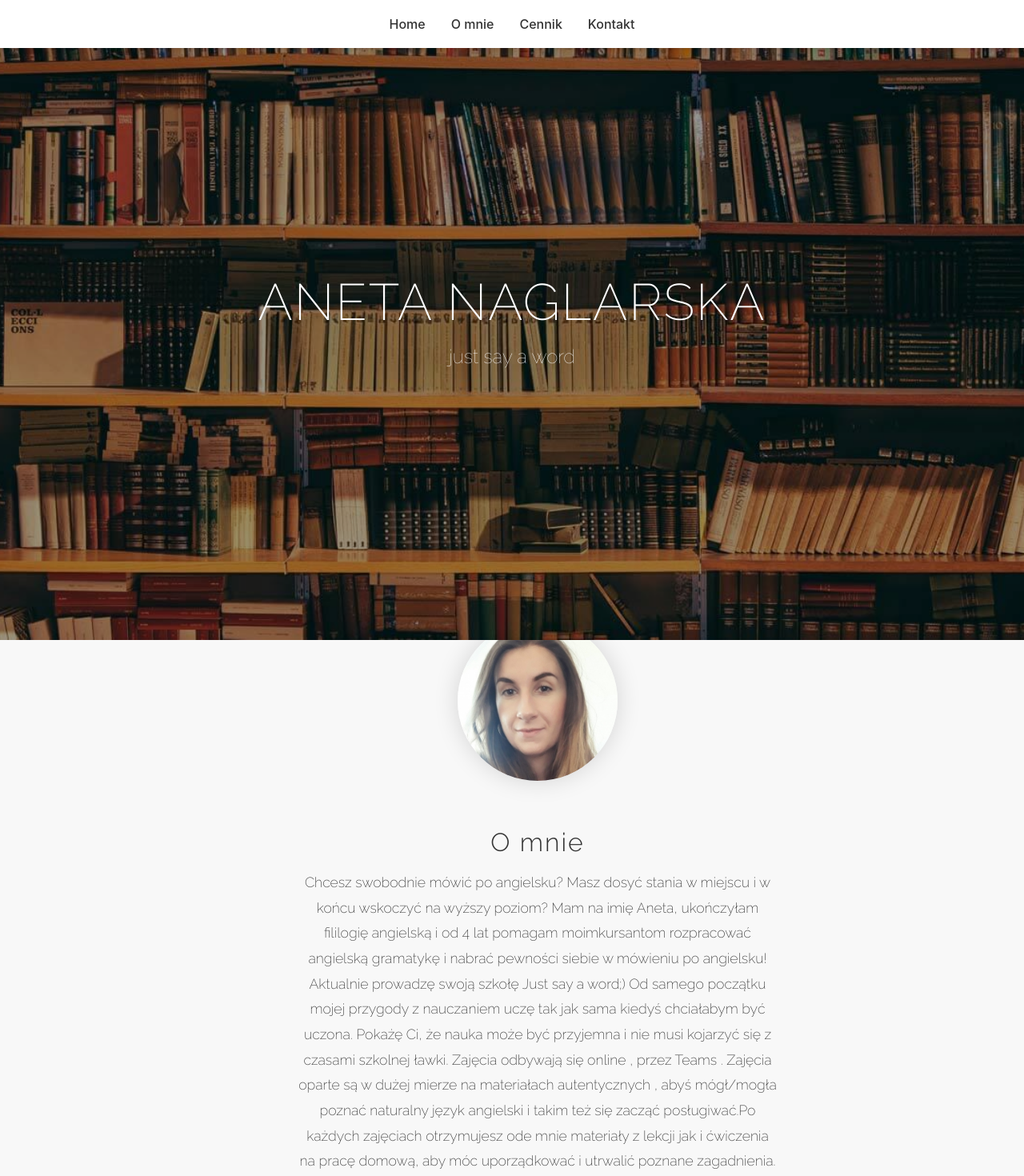
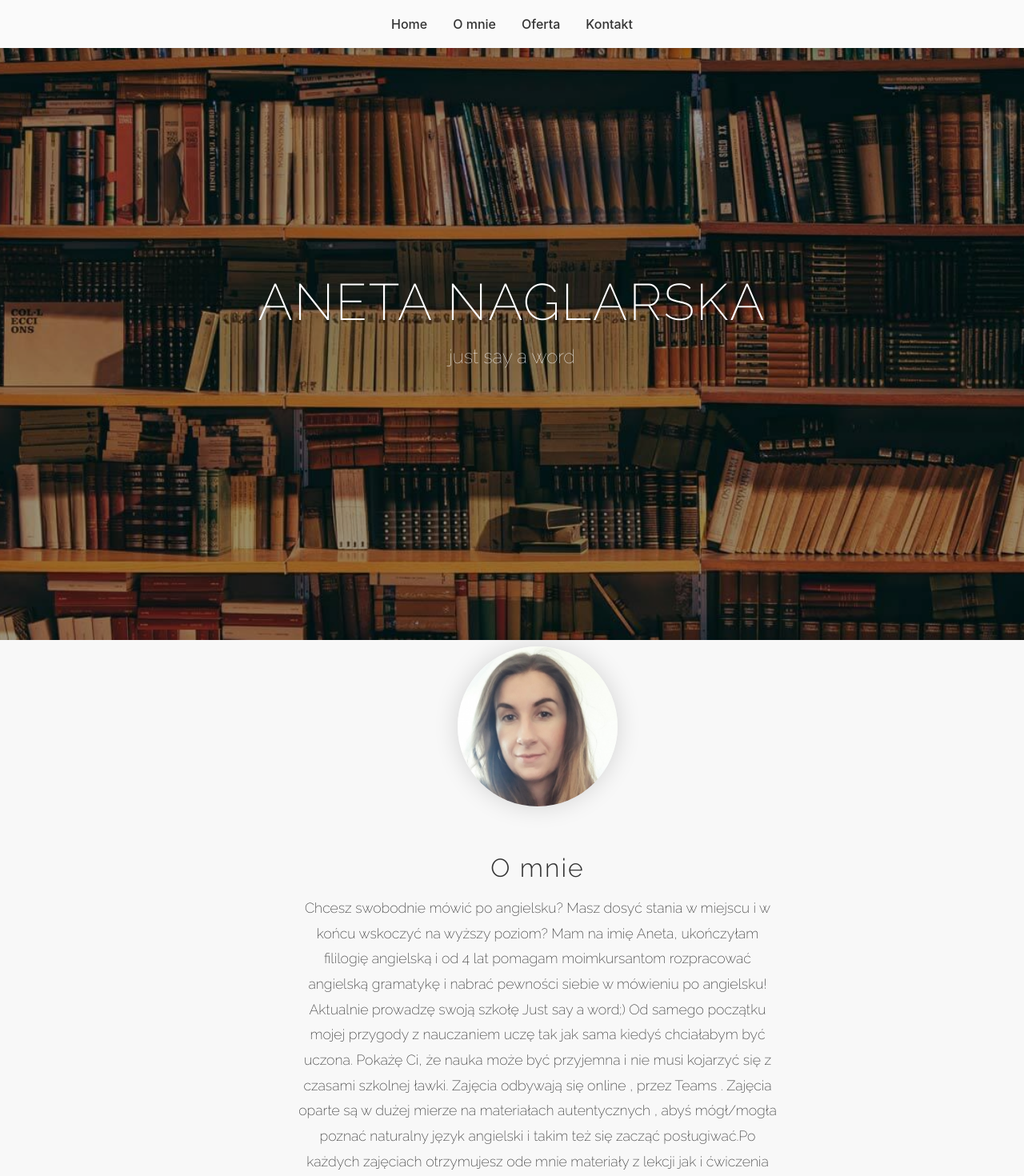
Before and after one commit to MKarbowniczek/portfolio-v1, a React (Vite) app: page / in a window 1280 px wide. Shown: the top 1470 px of the page at 80% size. Built offline with nearby package versions, Linux system fonts and the light colour scheme.

Commit message:
Minor color changes

```diff
--- a/src/components/about/About.scss
+++ b/src/components/about/About.scss
@@ -26,6 +26,8 @@
     box-shadow: 0 0 30px rgba(0, 0, 0, 0.15);
     transition: transform 0.4s ease;
 
+    margin-top: 4rem; // <-- added extra space above photo
+
     &:hover {
       transform: scale(1.05);
     }
@@ -40,6 +42,7 @@
   .about-text {
     font-family: 'Raleway', sans-serif;
     color: #333;
+
     h2 {
       font-weight: 300;
       font-size: 2rem;
--- a/src/components/contact/Contact.scss
+++ b/src/components/contact/Contact.scss
@@ -3,7 +3,7 @@
 .contact-section {
   width: 100%;
   height: 50vh;
-  background-color: #f0f0f0;
+  background-color: #fafafa;
   display: flex;
   align-items: center;
   justify-content: center;
--- a/src/components/header/Header.jsx
+++ b/src/components/header/Header.jsx
@@ -8,7 +8,7 @@ const Header = () => {
         <nav className="nav">
           <a href="#home" className="nav-link">Home</a>
           <a href="#about" className="nav-link">O mnie</a>
-          <a href="#pricing" className="nav-link">Cennik</a>
+          <a href="#offer" className="nav-link">Oferta</a>
           <a href="#contact" className="nav-link">Kontakt</a>
         </nav>
       </div>
--- a/src/components/header/Header.scss
+++ b/src/components/header/Header.scss
@@ -3,7 +3,7 @@
   top: 0;
   left: 0;
   width: 100%;
-  background-color: white;
+  background-color: #fafafa;
   box-shadow: 0 2px 4px rgba(0, 0, 0, 0.1);
   z-index: 50;
 }
--- a/src/components/offer/Offer.scss
+++ b/src/components/offer/Offer.scss
@@ -3,7 +3,7 @@
 .offer-section {
   width: 100%;
   height: 50vh;
-  background-color: #fafafa;
+  background-color: #f0f0f0;
   display: flex;
   align-items: center;
   justify-content: center;
```
